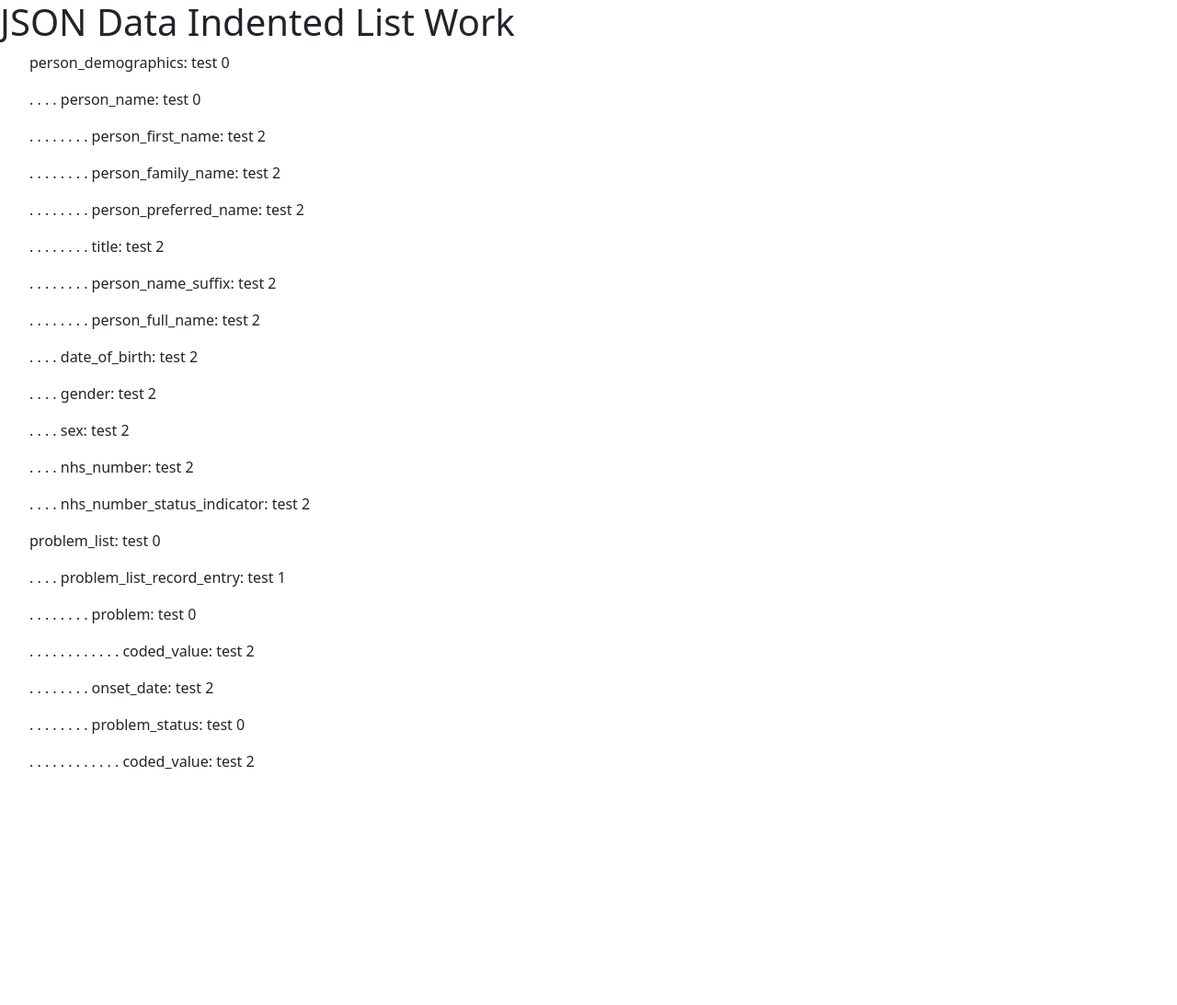
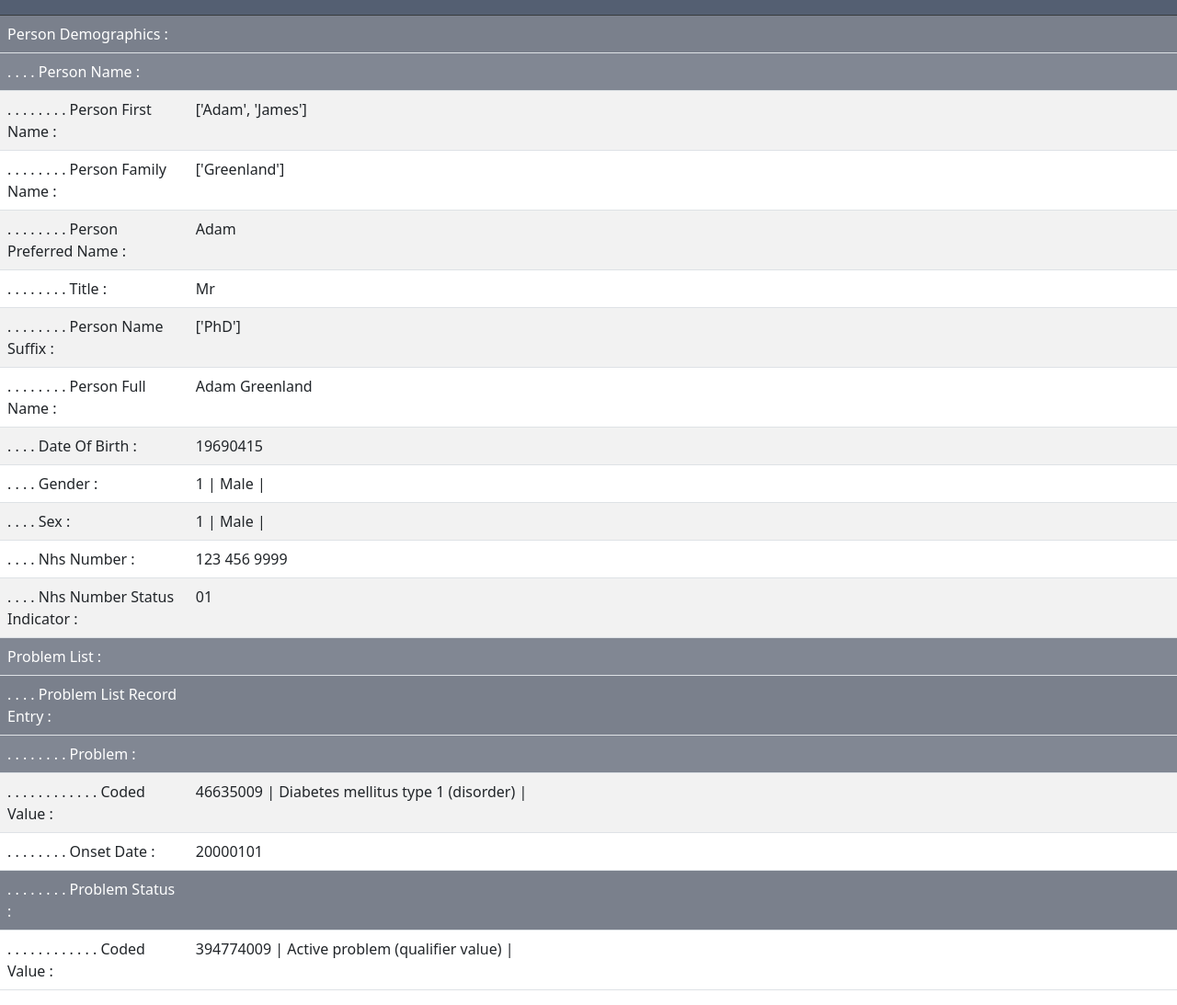
Before and after one commit to charliemccay/PRSB-Jinja-Templates, a Flask app: page / in a window 1280 px wide. Shown: the whole page at 92% size. Before the commit the page ends 837 px from the top, so only its background shows below. Run offline with Flask 3, Linux system fonts and the light colour scheme.

Commit message:
New Right Table  - Issues w/ dots + column width

```diff
--- a/templates/newRightTemplate.html
+++ b/templates/newRightTemplate.html
@@ -9,33 +9,78 @@
 
 <body>
 
+<!-- {% macro render_list(data, indent=0) %}
+    {% for key, value in data.items() %}
+        {% if value is mapping %}
+            <p>{{" . " * indent}}{{ key }}: test 0</p>
+            {{ render_list(value, indent + 4) }}
+        {% elif value is sequence %}
+            {% if value|length > 0 and value[0] is mapping %}
+                {% for item in value %}
+                        <p>{{" . " * indent}}{{ key }}: test 1</p>
+                        {{ render_list(item, indent + 4) }}
+                {% endfor %}
+            {% else %}
+                <p>{{" . " * indent}}{{ key }}: test 2</p>
+            {% endif %}
+        {% else %}
+            <p>{{" . " * indent}}{{ key }}: test 3</p>
+        {% endif %}
+    {% endfor %}
+{% endmacro %}
+
+<ul>
+    {{ render_list(data) }}
+</ul> -->
+
+{% macro key_format_fix(data) %}
+     {{ data.replace('_', ' ').title() }}
+{% endmacro %}
+
+
+<table class="table table-striped">
+    <thead class="table-dark">
+        <tr>
+        <th scope="col" style="background-color: rgba(42, 55, 79, 0.8); width: 16%;"></th>
+        <th scope="col" style="background-color: rgba(42, 55, 79, 0.8);"></th>
+        </tr>
+    </thead>
+    <tbody>
         {% macro render_list(data, indent=0) %}
             {% for key, value in data.items() %}
+                {% if value is mapping %}
 
-            {% if value is mapping %}
-                <p>{{" . " * indent}}{{ key }}: test 0</p>
-
-                {{ render_list(value, indent + 4) }}
+                <tr>
+                    <td style="background-color: rgba(13, 25, 47, 0.516); color: white;">{{" . " * indent}}{{ key_format_fix(key) }}: </td>
+                    <td style="background-color: rgba(13, 25, 47, 0.516); color: white;"></td>
+                </tr>
+                    {{ render_list(value, indent+4) }}
 
                 {% elif value is sequence %}
-
                         {% if value|length > 0 and value[0] is mapping %}
 
                             {% for item in value %}
-                            <p>{{" . " * indent}}{{ key }}: test 1</p>
-                            {{ render_list(item, indent + 4) }}
+                                    <tr>
+                                        <td style="background-color: rgba(13, 25, 47, 0.516); color: white;">{{" . " * indent}}{{ key_format_fix(key) }}: </td>
+                                        <td style="background-color: rgba(13, 25, 47, 0.516); color: white;"></td>
+                                    </tr>
+                                    {{ render_list(item, indent+4) }}
 
                             {% endfor %}
 
                         {% else %}
-
-                    <p>{{" . " * indent}}{{ key }}: test 2</p>
-
+                            <tr >
+                                <td>{{" . " * indent}}{{ key_format_fix(key) }}: </td>
+                                <td> {{ value }} </td>
+                            </tr>
                         {% endif %}
 
                 {% else %}
 
-                <p>{{" . " * indent}}{{ key }}: test 3</p>
+                    <tr>
+                        <td>{{" . " * indent}}{{ key_format_fix(key) }}: </td>
+                        <td> {{ value }} </td>
+                    </tr>
 
                 {% endif %}
 
@@ -43,11 +88,10 @@
 
         {% endmacro %}
 
+        {{ render_list(data) }}
 
-<h1>JSON Data Indented List Work</h1>
-<ul>
-    {{ render_list(data) }}
-</ul>
+    </tbody>
+</table>
 
 
 </body>
```
Lines whose indentation alone changed are shown as unchanged.
